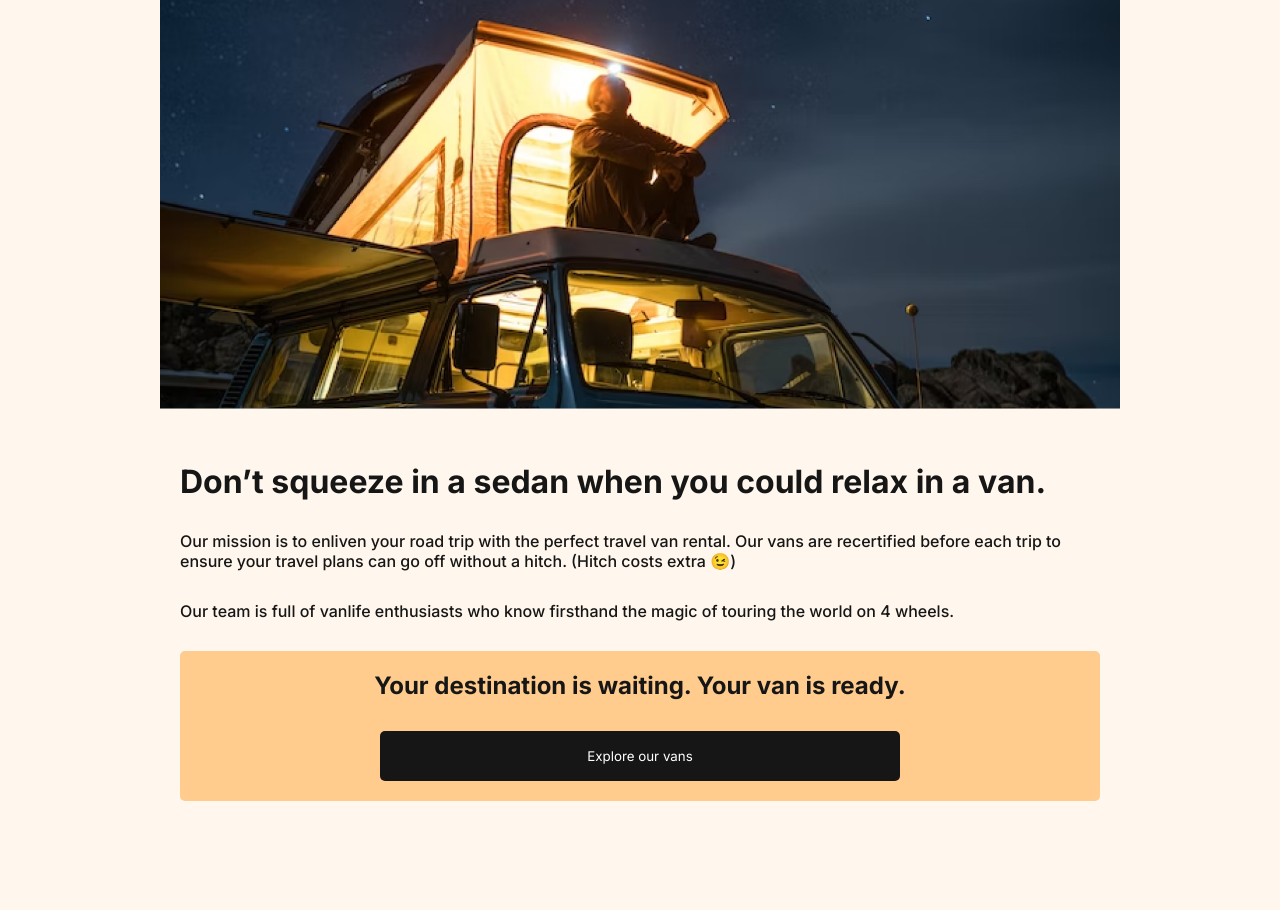
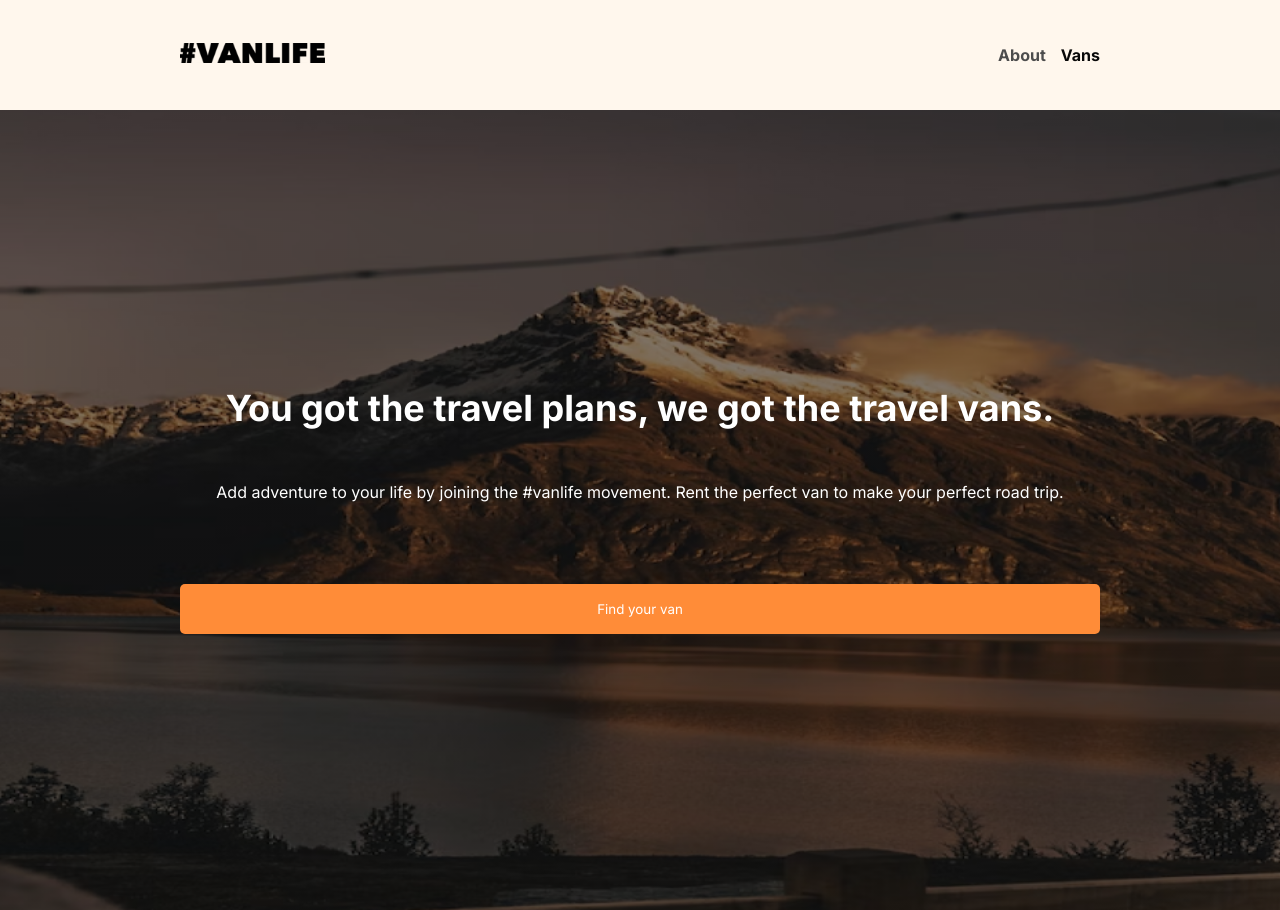
Before and after one commit to diegorpais/van-life, a React (Vite) app: page /vans in a window 1280 px wide. Before the commit the page ends 821 px from the top, so only its background shows below. Built offline with nearby package versions, Linux system fonts and the light colour scheme.

Commit message:
(us03): creating header component

```diff
--- a/package.json
+++ b/package.json
@@ -11,7 +11,8 @@
   },
   "dependencies": {
     "react": "^18.2.0",
-    "react-dom": "^18.2.0"
+    "react-dom": "^18.2.0",
+    "react-router-dom": "^6.14.1"
   },
   "devDependencies": {
     "@types/react": "^18.2.14",
--- a/src/App.tsx
+++ b/src/App.tsx
@@ -1,7 +1,17 @@
+import { BrowserRouter } from 'react-router-dom';
+
+
+import Home from './pages/Home/Home.tsx';
+/* import About from './pages/About/About.tsx' */
+import Header from './components/Header/Header.tsx'
+
 export default function App() {
   return (
     <>
-      <h1>App goes here!</h1>
+      <BrowserRouter>
+        <Header />
+        <Home />
+      </BrowserRouter>
     </>
   )
 }
--- /dev/null
+++ b/src/components/Header/Header.tsx
@@ -0,0 +1,33 @@
+import { NavLink, Link } from 'react-router-dom';
+
+import logoImg from '../../assets/images/logo.svg';
+import './style.css';
+
+export default function Header() {
+  return (
+    <header className='header-component'>
+      <div className="logo">
+        <Link to='/'>
+          <img src={logoImg} alt="logo" />
+        </Link>
+      </div>
+      <nav>
+
+        <NavLink
+          className={({ isActive }) => (isActive ? 'active' : '')}
+          to='/about'
+        >
+          About
+        </NavLink>
+
+        <NavLink
+          className={({ isActive }) => (isActive ? 'active' : '')}
+          to='/vans'
+        >
+          Vans
+        </NavLink>
+
+      </nav>
+    </header>
+  )
+}
--- /dev/null
+++ b/src/components/Header/style.css
@@ -0,0 +1,15 @@
+.header-component {
+  width: 100%;
+  max-width: 960px;
+  padding: 20px;
+  height: 110px;
+  margin: 0 auto;
+  display: flex;
+  align-items: center;
+  justify-content: space-between;
+}
+
+.logo img {
+  width: 100%;
+  max-width: 145px;
+}
--- a/src/index.css
+++ b/src/index.css
@@ -31,6 +31,29 @@ button {
   cursor: pointer;
 }
 
+nav a {
+  color: #4d4d4d;
+  text-decoration: none;
+  font-size: 16px;
+  line-height: 22px;
+  font-weight: 600;
+  margin-right: 15px;
+  transition: filter 0.2s;
+}
+
+nav a:last-child {
+  margin-right: 0px;
+}
+
+nav a:hover {
+  filter: brightness(0.1);
+  text-decoration: underline;
+}
+
+nav a.active {
+  filter: brightness(0.1);
+}
+
 .container {
   width: 100%;
   max-width: 960px;
--- a/src/main.tsx
+++ b/src/main.tsx
@@ -1,13 +1,11 @@
-import React from 'react'
-import ReactDOM from 'react-dom/client'
-import './index.css'
+import React from 'react';
+import ReactDOM from 'react-dom/client';
+import './index.css';
 
-/* import App from './App.tsx' */
-/* import Home from './pages/Home/Home.tsx'; */
-import About from './pages/About/About.tsx'
+import App from './App.tsx';
 
 ReactDOM.createRoot(document.getElementById('root')!).render(
   <React.StrictMode>
-    <About />
+    <App />
   </React.StrictMode>,
 )
```
Also changed, not shown: src/assets/images/logo.svg (added), 1 other file (tests, documents, lock files or other folders).
